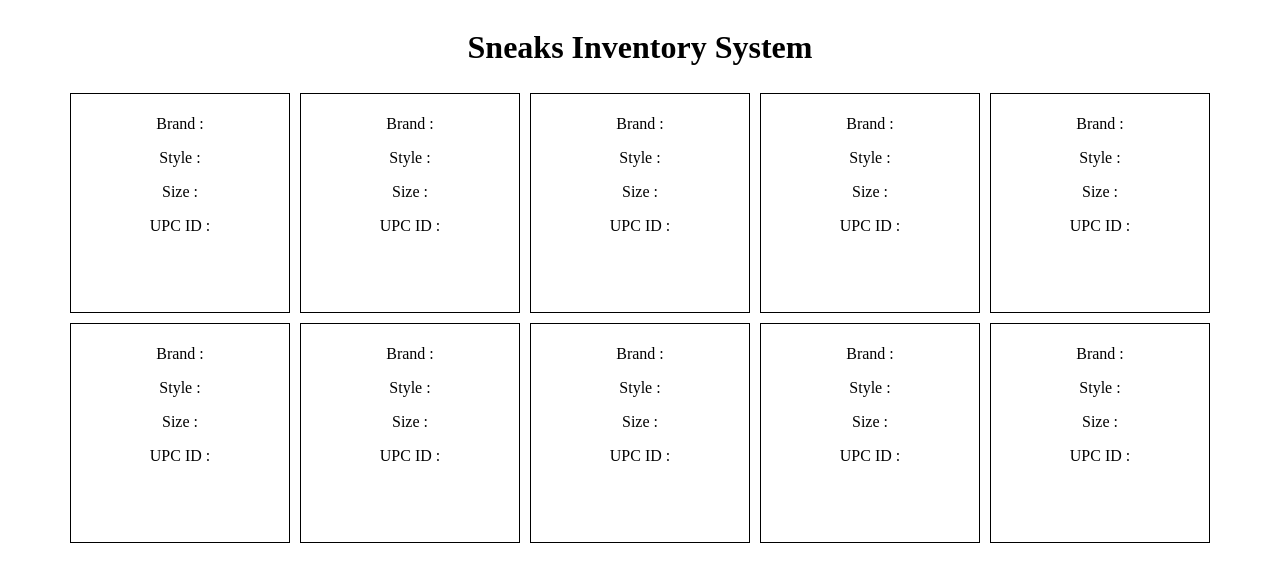
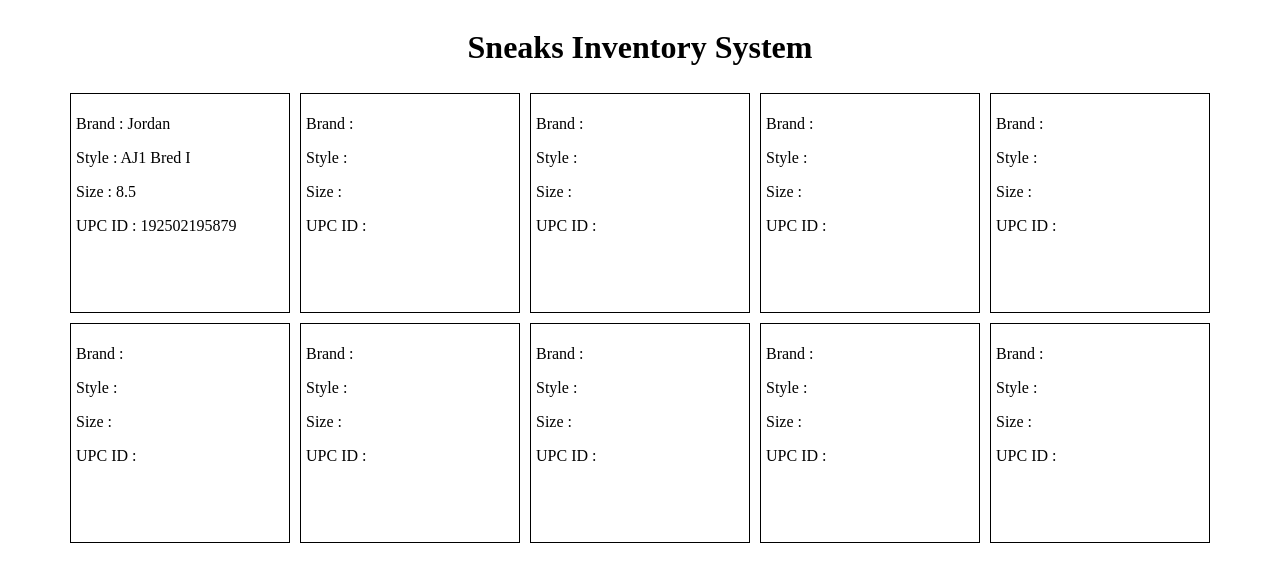
Before and after one commit to bryanfong-dev-old/Sneakers-Inventory-System, a React (Vite) app: page / in a window 1280 px wide. Shown: the top 582 px of the page. Built offline with nearby package versions, Linux system fonts and the light colour scheme.

Commit message:
able to display AJ1 Bred mock data

```diff
--- a/src/components/item.js
+++ b/src/components/item.js
@@ -1,12 +1,12 @@
 import React from 'react';
 
-const Item = (props) => (
-  <div className='item'>
-    <p>Brand :</p>
-    <p>Style :</p>
-    <p>Size :</p>
-    <p>UPC ID :</p>
-  </div>
+const Item = ({ brand, style, size, upcID, status }) => (
+  < div className='item' >
+    <p>Brand : {brand}</p>
+    <p>Style : {style}</p>
+    <p>Size : {size}</p>
+    <p>UPC ID : {upcID}</p>
+  </div >
 )
 
 export default Item;
--- a/src/containers/MainContainer.js
+++ b/src/containers/MainContainer.js
@@ -4,15 +4,16 @@ import Item from '../components/item'
 
 
 class MainContainer extends React.Component {
-
+  constructor(props) {
+    super(props);
+    this.state = state;
+  }
   render() {
-
     const items = [];
-    for (let key in state) {
-      items.push(<Item />)
+    for (let key in this.state) {
+      items.push(<Item {...this.state[key]} />)
     }
 
-    // console.log(items);
     return (
       <div id="main">
         <h1>Sneaks Inventory System</h1>
--- a/src/state.js
+++ b/src/state.js
@@ -1,9 +1,9 @@
 export const state = {
   0: {
     brand: 'Jordan',
-    style: 'AJ1',
+    style: 'AJ1 Bred I',
     size: 8.5,
-    upcID: 71236712673,
+    upcID: 192502195879,
     status: 'display'
   },
   1: {
--- a/src/styles.css
+++ b/src/styles.css
@@ -19,7 +19,6 @@ h1 {
 }
 
 .item{
-  text-align: center;
   width: 13em;
   height: 13em;
   margin: 5px;
```
